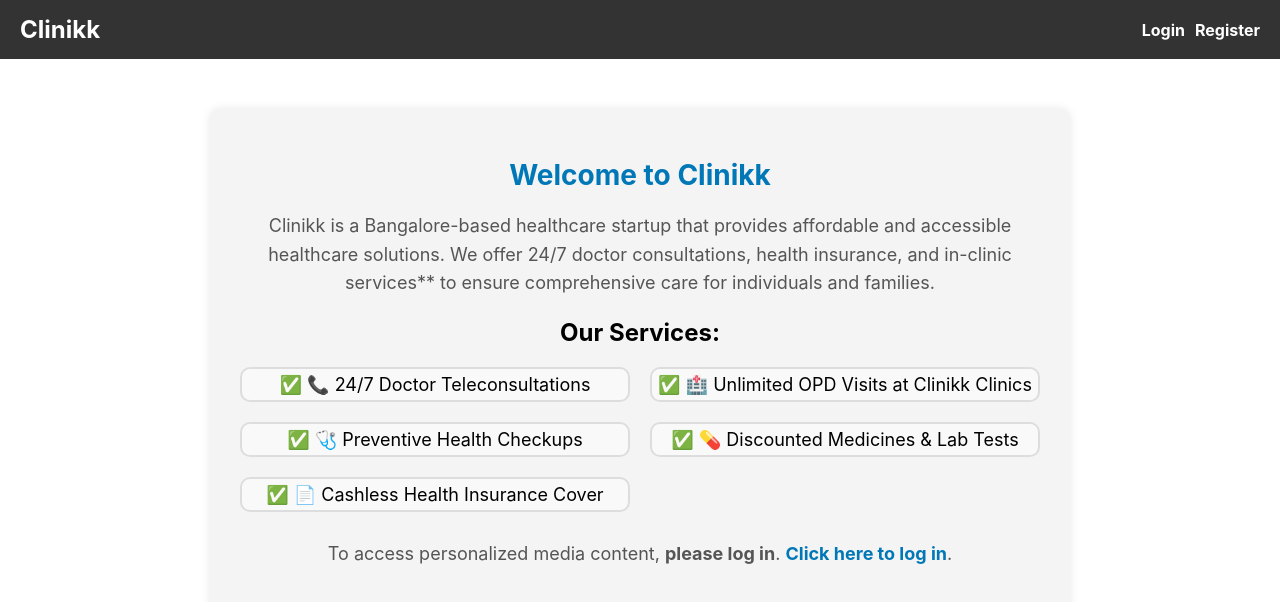
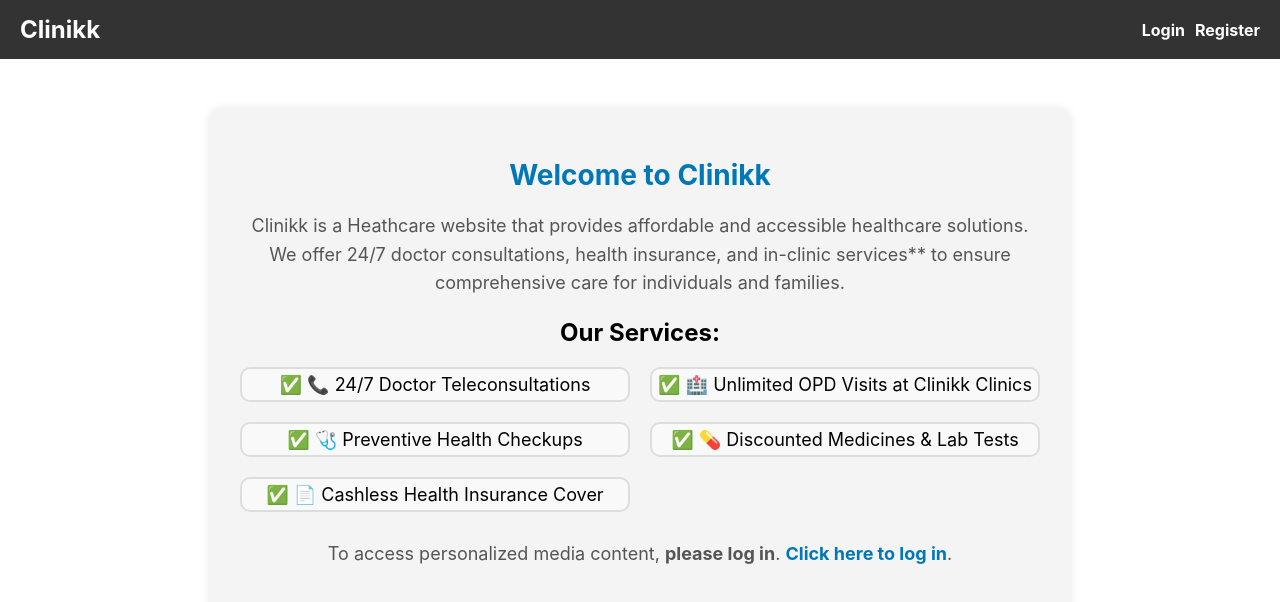
Before and after one commit to Ravitejav7/Health-Care-Website, a React (Create React App) app in the folder client/: page / in a window 1280 px wide. Shown: the top 602 px of the page. Built offline with nearby package versions, Linux system fonts and the light colour scheme.

Commit message:
Update Home.jsx

```diff
--- a/client/src/pages/Home.jsx
+++ b/client/src/pages/Home.jsx
@@ -45,7 +45,7 @@
       <div className="welcome-container">
         <h1>Welcome to Clinikk</h1>
         <p>
-          Clinikk is a Bangalore-based healthcare startup that provides
+          Clinikk is a Heathcare website that provides
          affordable and accessible healthcare solutions. We offer 24/7
           doctor consultations, health insurance, and in-clinic services**
           to ensure comprehensive care for individuals and families.
```
